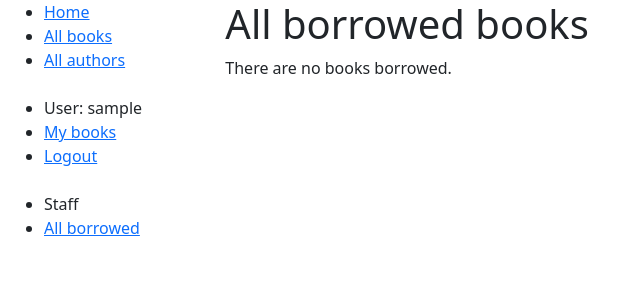
After one commit to filimonov82/Local-library-website, a Django app: page /catalog/borrowed/ in a window 1280 px wide. The commit adds this page. Shown: the top 300 px of the page, without its empty margins (0-640 px from the left). Run offline with Django 4.2, Linux system fonts and the light colour scheme; the visitor is signed in with stand-in values (Sample User, id 1); data that the repository does not hold is empty.

Commit message:
Added ability for staff to view extended content

```diff
--- a/catalog/models.py
+++ b/catalog/models.py
@@ -69,6 +69,7 @@ class BookInstance(models.Model):
 
     class Meta:
         ordering = ['due_back']
+        permissions = (("can_mark_returned", "Set book as returned"),)
 
     def is_overdue(self):
         return bool(self.due_back and date.today() > self.due_back)
--- a/catalog/templates/base_generic.html
+++ b/catalog/templates/base_generic.html
@@ -26,6 +26,9 @@
           {% else %}
             <li><a href="{% url 'login' %}?next={{ request.path }}">Login</a></li>
           {% endif %}
+          <br>
+          <li>Staff</li>
+          <li><a href="{% url 'borrowed' %}">All borrowed</a></li>
         </ul>
       {% endblock %}
       </div>
--- /dev/null
+++ b/catalog/templates/catalog/bookinstance_list_borrowed.html
@@ -0,0 +1,18 @@
+{% extends "base_generic.html" %}
+
+{% block content %}
+    <h1>All borrowed books</h1>
+
+    {% if bookinstance_list %}
+    <ul>
+      {% for bookinst in bookinstance_list %}
+      <li class="{% if bookinst.is_overdue %}text-danger{% endif %}">
+        <a href="{% url 'book-detail' bookinst.book.pk %}">{{ bookinst.book.title }}</a> ({{ bookinst.due_back }}) - {{ bookinst.borrower }}
+      </li>
+      {% endfor %}
+    </ul>
+
+    {% else %}
+      <p>There are no books borrowed.</p>
+    {% endif %}
+{% endblock %}
--- a/catalog/urls.py
+++ b/catalog/urls.py
@@ -8,5 +8,6 @@ urlpatterns = [
     path('book/<int:pk>', views.BookDetailView.as_view(), name='book-detail'),
     path('authors/', views.AuthorListView.as_view(), name='authors'),
     path('author/<int:pk>', views.AuthorDetailView.as_view(), name='author-detail'),
-    path('mybooks/', views.LoanedBooksByUserListView.as_view(), name='my-borrowed')
+    path('mybooks/', views.LoanedBooksByUserListView.as_view(), name='my-borrowed'),
+    path('borrowed/', views.LoanedBooksListView.as_view(), name='borrowed')
 ]
--- a/catalog/views.py
+++ b/catalog/views.py
@@ -1,4 +1,4 @@
-from django.contrib.auth.mixins import LoginRequiredMixin
+from django.contrib.auth.mixins import LoginRequiredMixin, PermissionRequiredMixin
 from django.shortcuts import render
 from django.views import generic
 from .models import Book, Author, BookInstance, Genre, Language
@@ -56,3 +56,16 @@ class LoanedBooksByUserListView(LoginRequiredMixin, generic.ListView):
             .filter(status__exact='o')
             .order_by('due_back')
         )
+
+
+class LoanedBooksListView(LoginRequiredMixin, PermissionRequiredMixin, generic.ListView):
+    permission_required = 'catalog.can_mark_returned'
+    model = BookInstance
+    template_name = 'catalog/bookinstance_list_borrowed.html'
+    paginate_by = 3
+
+    def get_queryset(self):
+        return (
+            BookInstance.objects.filter(status__exact='o')
+            .order_by('due_back')
+        )
```
Also changed, not shown: catalog/migrations/0004_alter_bookinstance_options.py (added).
